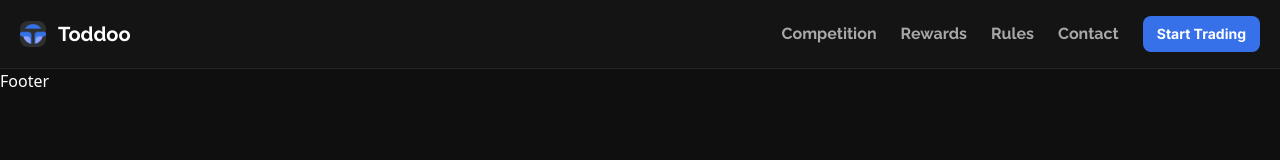
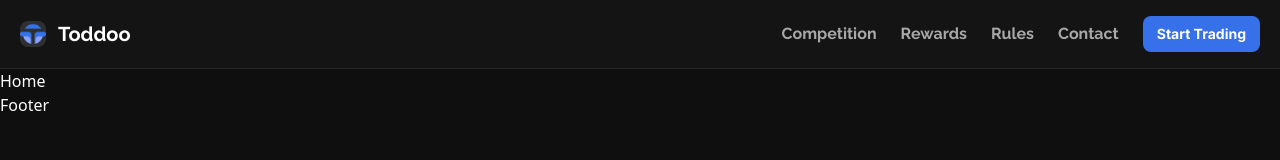
Before and after one commit to IntownNFT/TraddooMain, a React (Vite) app: page / in a window 1280 px wide. Shown: the top 160 px of the page. Built offline with nearby package versions, Linux system fonts and the light colour scheme.

Commit message:
Configure home page [Landing-Pages]

```diff
--- a/src/App.tsx
+++ b/src/App.tsx
@@ -5,7 +5,9 @@ function App() {
   return (
     <>
       <Header />
-      <Outlet />
+      <div className="max-w-[1300px] w-full mx-auto">
+        <Outlet />
+      </div>
       Footer
     </>
   );
--- a/src/main.tsx
+++ b/src/main.tsx
@@ -3,6 +3,7 @@ import ReactDOM from "react-dom/client";
 import App from "./App.tsx";
 import "./index.css";
 import { createBrowserRouter, RouterProvider } from "react-router-dom";
+import Home from "./pages/landing-page/home/index.tsx";
 
 const router = createBrowserRouter([
   {
@@ -10,8 +11,8 @@ const router = createBrowserRouter([
     element: <App />,
     children: [
       {
-        path: "/about",
-        element: <h1>About</h1>
+        path: "/",
+        element: <Home />
       }
     ]
   },
--- /dev/null
+++ b/src/pages/landing-page/home/index.tsx
@@ -0,0 +1,10 @@
+
+const Home = () => {
+  return (
+    <div>
+        Home
+    </div>
+  )
+}
+
+export default Home
```
